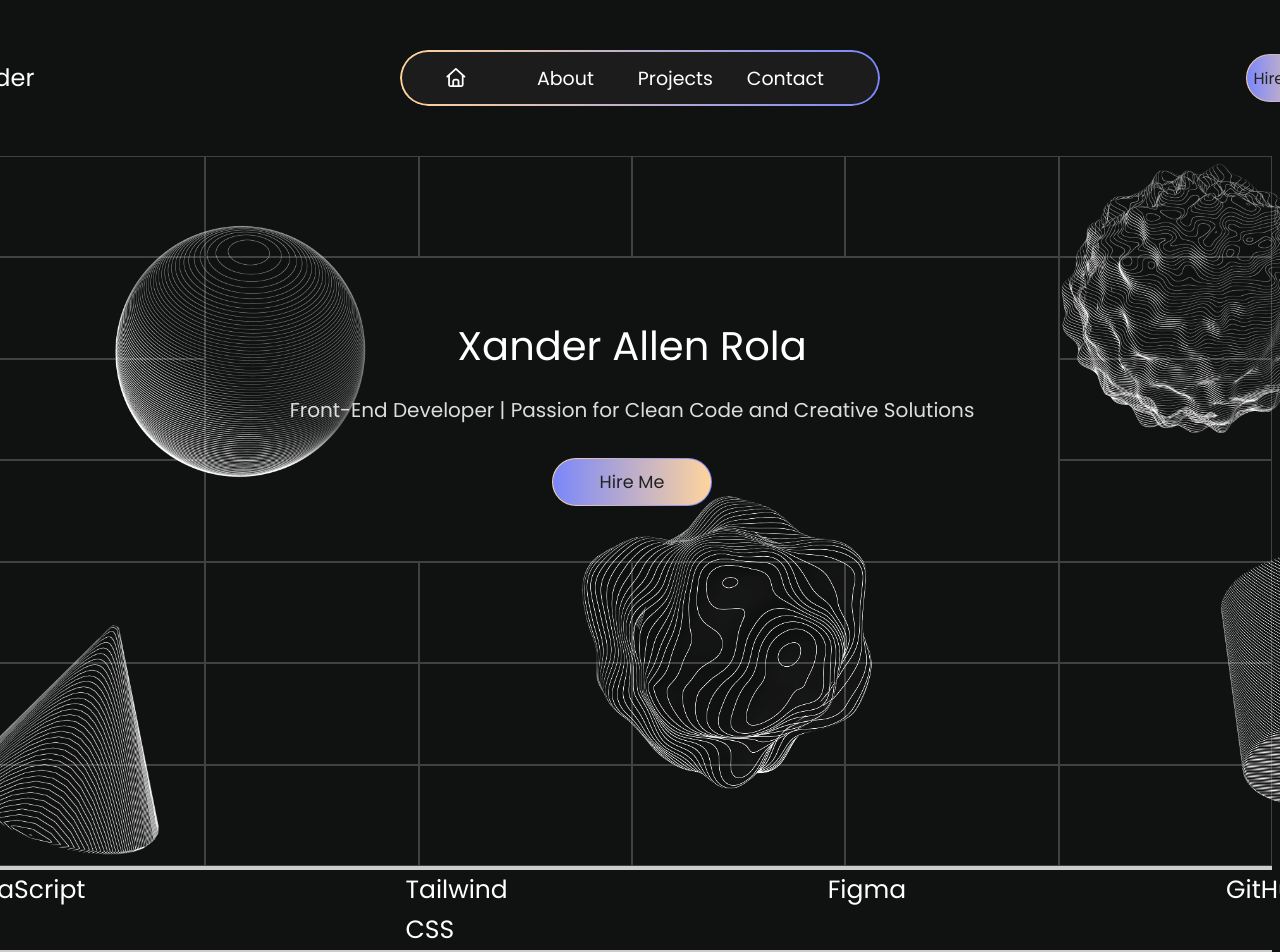
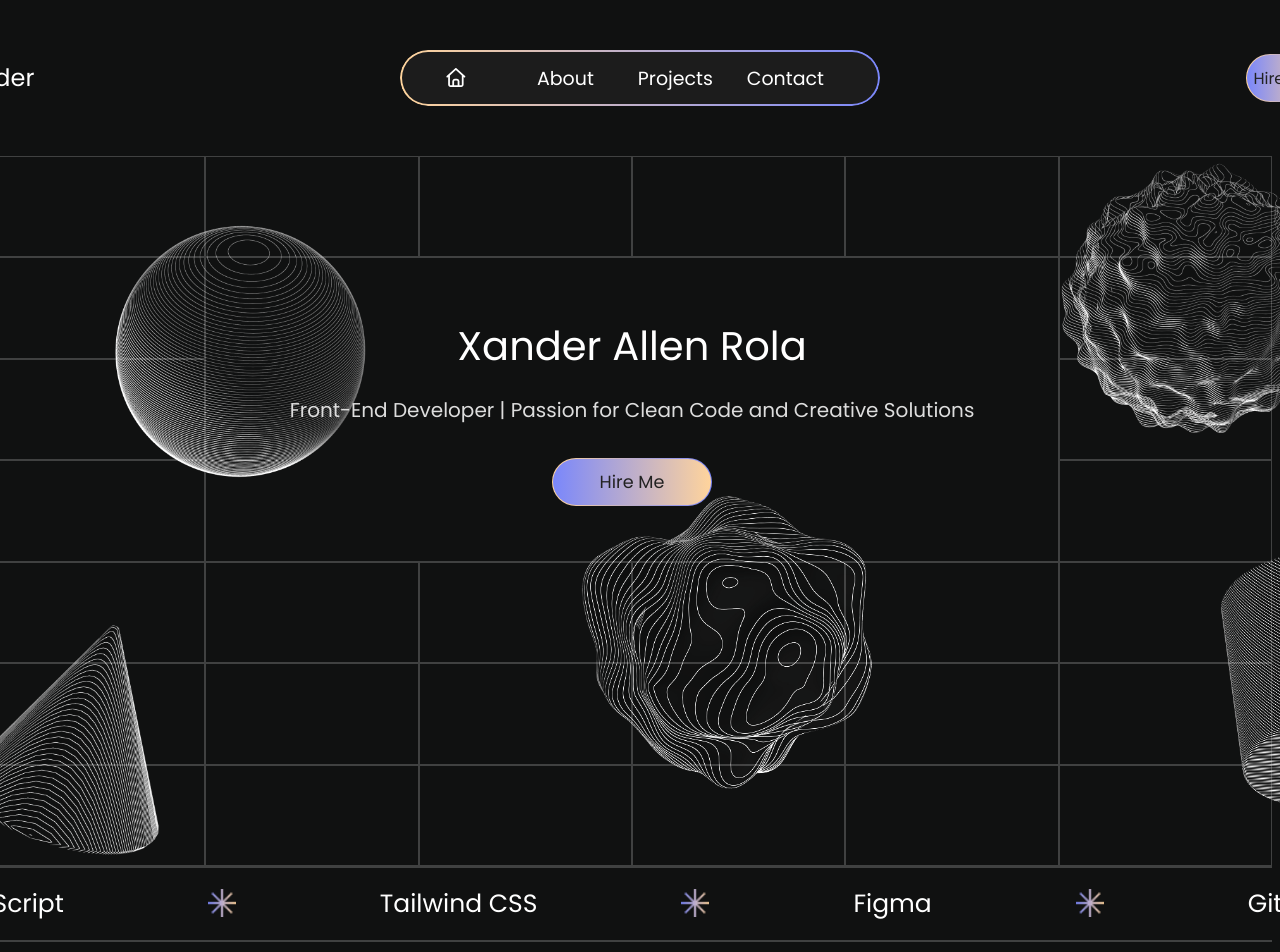
Before and after one commit to Xander-Allen-Rola/Xander-Portfolio, a Vue app: page / in a window 1280 px wide. Shown: the top 952 px of the page. Built offline with nearby package versions, Linux system fonts and the light colour scheme.

Commit message:
added star image between each sub info text

```diff
--- a/src/components/SubInfo.vue
+++ b/src/components/SubInfo.vue
@@ -2,8 +2,11 @@
   <hr class="horizontal-line" />
     <div class="subinfo-text">
         <p>JavaScript</p>
+        <img src="@/assets/icons/star.png" />
         <p>Tailwind CSS</p>
+        <img src="@/assets/icons/star.png" />
         <p>Figma</p>
+        <img src="@/assets/icons/star.png" />
         <p>GitHub</p>
         </div>
   <hr class="horizontal-line" />
@@ -11,14 +14,20 @@
 
 <style scoped>
 .horizontal-line {
-  border: 2px solid #ccc;
+  border: 1px solid rgba(255, 255, 255, 0.2);
   width: 100vw; /* Full viewport width */
 }
 .subinfo-text {
     display: flex;
-    gap: 20rem; /* Adjust the value as needed */
+    gap: 9rem; /* Adjust the value as needed */
     font-size: 25px; /* Adjust as needed */
-    margin-top: 0rem;    /* Space above */
-    margin-bottom: 0rem; /* Space below */
+    margin-top: 1rem;    /* Space above */
+    margin-bottom: 1rem; /* Space below */
+    white-space: nowrap; /* Prevent text wrapping */
+}
+.subinfo-text img {
+    width: 28px;   /* Set your desired width */
+    height: 38px;  /* Set your desired height */
+    object-fit: contain;
 }
 </style>
```
Also changed, not shown: src/assets/icons/star.png (added).
